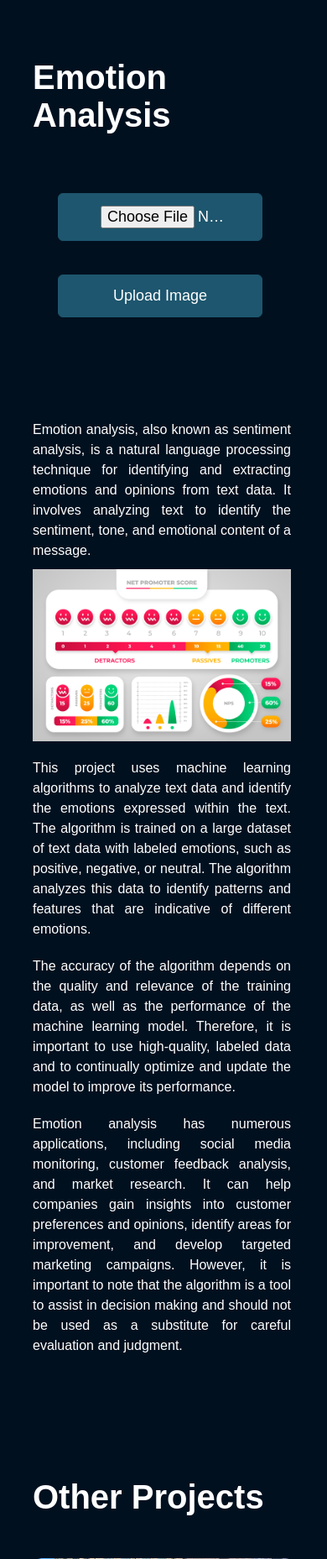
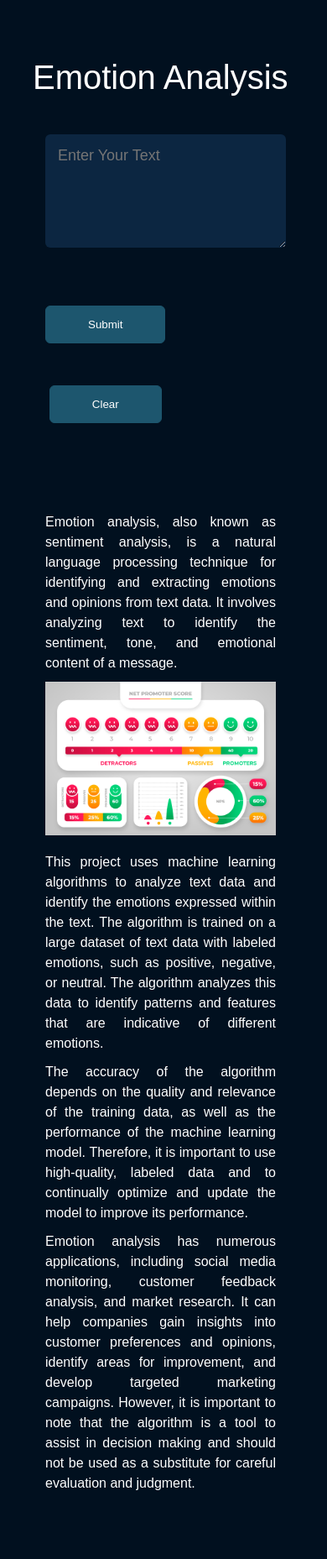
Before and after one commit to WajithAAA/abdul-wajith, a Flask app: page /emotion_analysis in a window 390 px wide; the page is wider, and only the part inside the window is pictured. Shown: the part 165-2022 px from the top of that part at 84% size. Run offline with Flask 2, Linux system fonts and the light colour scheme; some libraries are stand-ins or nearby versions.

Commit message:
ui update projects

```diff
--- a/static/css/style.css
+++ b/static/css/style.css
@@ -601,9 +601,36 @@
   }
 
 
+/* emotional project */
+
+.col-emotion {
+    flex-basis: calc(50% - 1rem);
+    margin-bottom: 1rem;
+    text-align: justify;
+    width: 50%;
+    padding: 0 15px;
+    margin-top: 30px;
+  }
+
+  .col-emotion p {
+    font-size: 18px;
+    line-height: 1.8    ;
+    text-align: justify;
+    margin-bottom: 50px;
+  }
 
 
+  .btn.btn-primary, .btn.btn-secondary{
+    display: flex;
+    justify-content: space-between;
+    background: #1d566e;
+  }
 
+
+  .btn.btn-primary:hover, .btn.btn-secondary:hover{
+    background: #21aba5;
+    transform: translateZ(20%);
+}
 
 
 
@@ -747,7 +792,7 @@
       }
 
       .col-lg-8 img {
-        width: 220%;
+        width: 200%;
         height: auto;
         margin-bottom: 20px;
       }
@@ -768,4 +813,28 @@
         margin-top: 40px;
         margin-left: 30px;
       }
+
+      .col-emotion{
+        width: 200%;
+        align-items: center;
+    }
+
+    .form-control{
+        width: 200%;
+    }
+
+    .col-lg-8.emotion img {
+        width: 250%;
+        height: auto;
+        margin-bottom: 20px;
+      }
+
+    .col-emotion p {
+        width: 250%;
+        font-size: 16px;
+        line-height: 1.5;
+        margin-bottom: 10px;
+        margin-top: 10px;
+      }
+
 }
--- a/static/js/script.js
+++ b/static/js/script.js
@@ -51,3 +51,46 @@
     })
     .catch(error => console.error('Error!', error.message))
 })
+
+
+
+// emotional
+document.getElementById('inputForm').addEventListener('submit', function(event) {
+    event.preventDefault(); // prevent the form from submitting normally
+
+    // get the input data from the form
+    var inputData = document.getElementById('inputData').value;
+
+    // call the API to process the input data
+    fetch('/api/emotional-analysis', {
+      method: 'POST',
+      body: JSON.stringify({inputData: inputData}),
+      headers: {'Content-Type': 'application/json'}
+    })
+    .then(response => response.json())
+    .then(data => {
+      // display the results in the result div
+      document.getElementById('result').innerHTML = data.result;
+
+      // show the result and clear button
+      document.getElementById('result').classList.remove('d-none');
+      document.getElementById('clearButton').classList.remove('d-none');
+    })
+    .catch(error => console.error(error));
+  });
+
+  // add event listener to clear button
+  document.getElementById('clearButton').addEventListener('click', function(event) {
+    event.preventDefault(); // prevent the default behavior of the clear button
+
+    // clear the input data and result
+    document.getElementById('inputData').value = '';
+    document.getElementById('result').innerHTML = '';
+
+    // hide the result and clear button
+    document.getElementById('result').classList.add('d-none');
+    document.getElementById('clearButton').classList.add('d-none');
+  });
+
+  // hide the clear button initially
+document.getElementById('clearButton').classList.add('d-none');
--- a/templates/emotion_analysis.html
+++ b/templates/emotion_analysis.html
@@ -43,29 +43,26 @@
 
 <div id="portfolio">
     <div class="container">
-        <h1 class="sub-title">Emotion Analysis</h1>
+        <h1 class="sub-title-2">Emotion Analysis</h1>
 
 
     <div class="row">
-            <div class="col-md-6">
-              <form action="upload" method="post" enctype="multipart/form-data">
-                <div class="form-row">
-                  <div class="col-12 mb-2 mb-md-0 d-flex justify-content-center">
-                    <input class="btn btn-primary btn-lg" type="file" name="file" id="inputFile1">
-                  </div>
-                  <div class="col-12 mt-3 d-flex justify-content-center">
-                    <input class="btn btn-success btn-lg" type="submit" value="Upload Image">
-                  </div>
-                </div>
-              </form>
-              <br>
-              <div class="col-lg-8 d-flex justify-content-center">
-                <img id="imagen"><br/>
+
+        <div class="col-emotion">
+            <form id="inputForm">
+              <div class="form-group">
+                <!-- <label for="inputData">Enter your text:</label> -->
+                <textarea class="form-control" id="inputData" name="inputData" placeholder="Enter Your Text" rows="5"></textarea>
               </div>
-            </div>
-            <div class="col-md-6">
+              <button type="submit" class="btn btn-primary" id="submitButton">Submit</button>
+            </form>
+            <div class="result d-none" id="result"></div>
+            <button type="button" class="btn btn-secondary d-none" id="clearButton">Clear</button>
+          </div>
+
+            <div class="col-emotion">
             <p>Emotion analysis, also known as sentiment analysis, is a natural language processing technique for identifying and extracting emotions and opinions from text data. It involves analyzing text to identify the sentiment, tone, and emotional content of a message.</p>
-            <div class="col-lg-8 d-flex justify-content-center">
+            <div class="col-lg-8 emotion d-flex justify-content-center">
                 <img src="{{ url_for('static', filename='images/img-emotion-03.jpg') }}">
               </div>
             <p>This project uses machine learning algorithms to analyze text data and identify the emotions expressed within the text. The algorithm is trained on a large dataset of text data with labeled emotions, such as positive, negative, or neutral. The algorithm analyzes this data to identify patterns and features that are indicative of different emotions.</p>
@@ -141,7 +138,6 @@
         <script type="text/javascript" src="{{ url_for('static', filename='js/script.js') }}"></script>
     <script src="https://cdn.jsdelivr.net/npm/swiper/swiper-bundle.min.js"></script>
 
-
 </body>
 
 </html>
--- a/templates/index.html
+++ b/templates/index.html
@@ -46,7 +46,7 @@
         <div class="header-text">
             <h1>Hello, I'm <span class="auto-type"></span></h1>
             <p>Turning data into insights and solutions as a Data Scientist.</p>
-                <a href="/static/images/resume.pdf" download class="btn btn2">Download CV</a>
+            <a href="/static/images/resume.pdf" download class="btn btn2">Download CV</a>
         </div>
         <div class="img-box">
             <img src="{{ url_for('static', filename='images/background.png') }}" class="back-img">
@@ -222,7 +222,7 @@
 
     <script>
         var typed = new Typed(".auto-type", {
-            strings: ["Abdul Wajith.", "Data Scientist",  "ML Engineer", "Data Analyst"],
+            strings: ["Abdul Wajith.", "Data Scientist",  "ML Engineer"],
             typeSpeed: 150,
             backSpeed: 150,
             loop: true
```
Also changed, not shown: other parts of static/css/style.css (+28 -10 lines), 2 other files.
